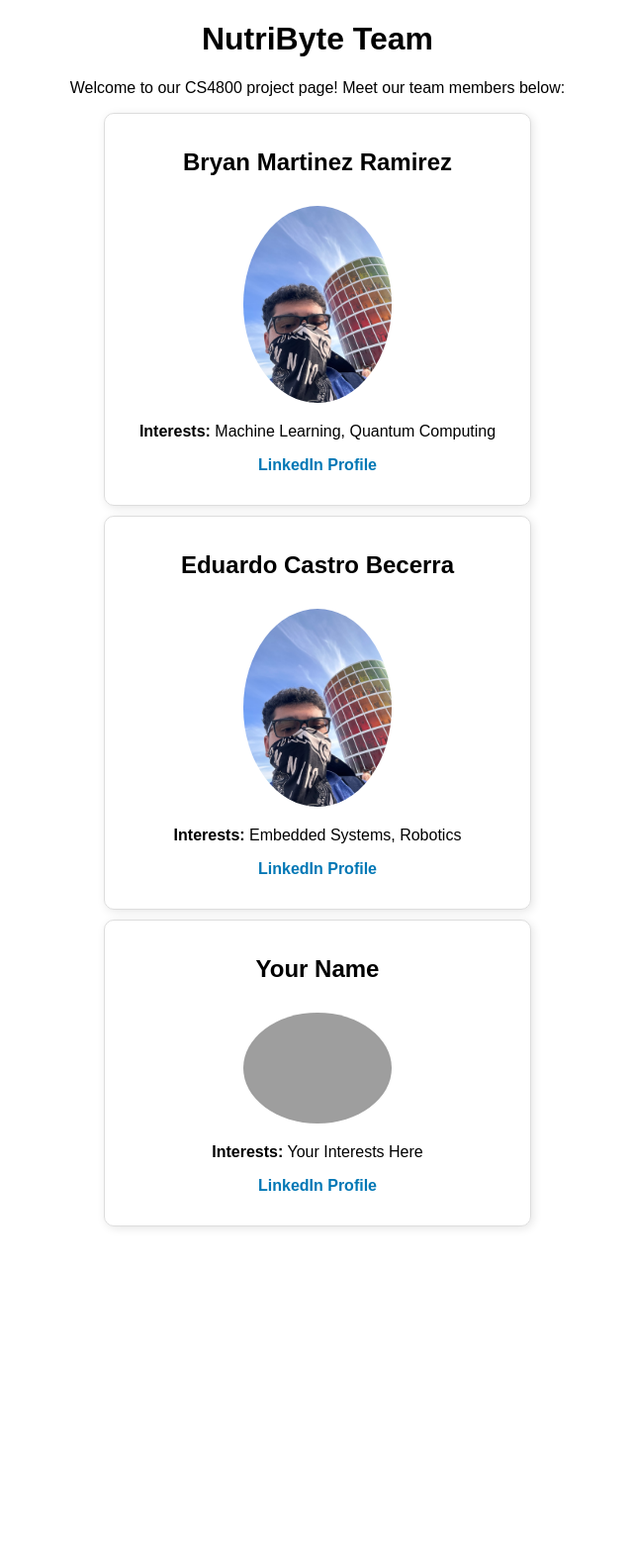
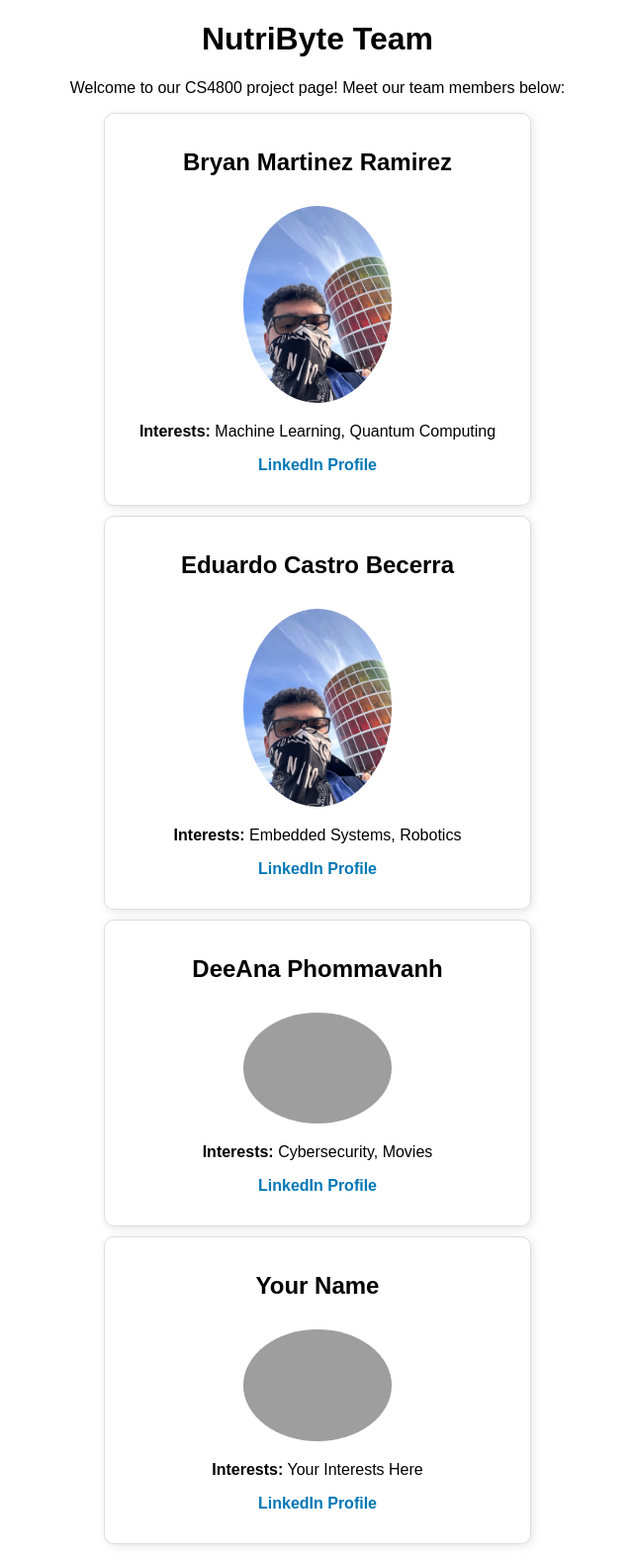
Before and after one commit to NutriByte/NutriByte, a Flask app: page /team in a window 1280 px wide. Shown: the whole page at 99% size, without its empty margins (319-959 px from the left). Before the commit the page ends 1241 px from the top, so only its background shows below. Run offline with Flask 3, Linux system fonts and the light colour scheme; grey boxes are pictures that could not be loaded.

Commit message:
Update team_page.html
added team member

```diff
--- a/templates/team_page.html
+++ b/templates/team_page.html
@@ -50,6 +50,14 @@
         <p><a href="https://www.linkedin.com/in/ecastrobecerra/" target="_blank">LinkedIn Profile</a></p>
     </div>
 
+     <!-- Template for Teammates -->
+    <div class="team-member">
+        <h2>DeeAna Phommavanh</h2>
+        <img src="{{ url_for('static', filename='images/Me.JPG') }}" alt="DeeAna Phommavanh">
+        <p><strong>Interests:</strong> Cybersecurity, Movies</p>
+        <p><a href="https://www.linkedin.com/in/diana-phommavanh" target="_blank">LinkedIn Profile</a></p>
+    </div>
+
     <!-- Template for Teammates -->
     <div class="team-member">
         <h2>Your Name</h2>
```
